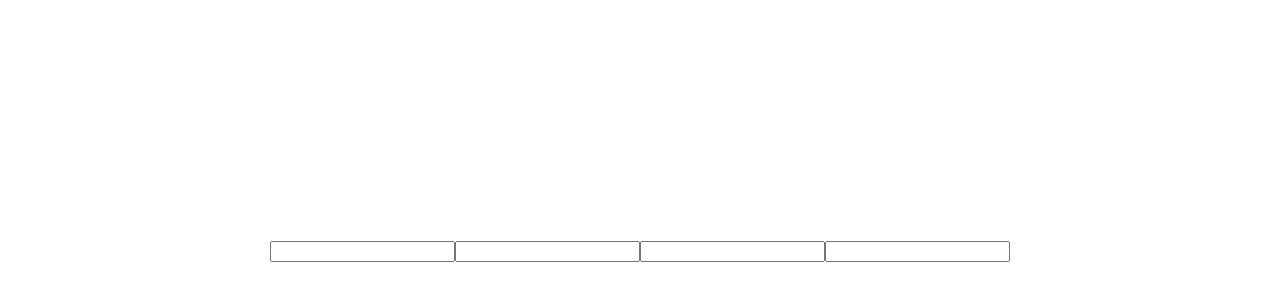
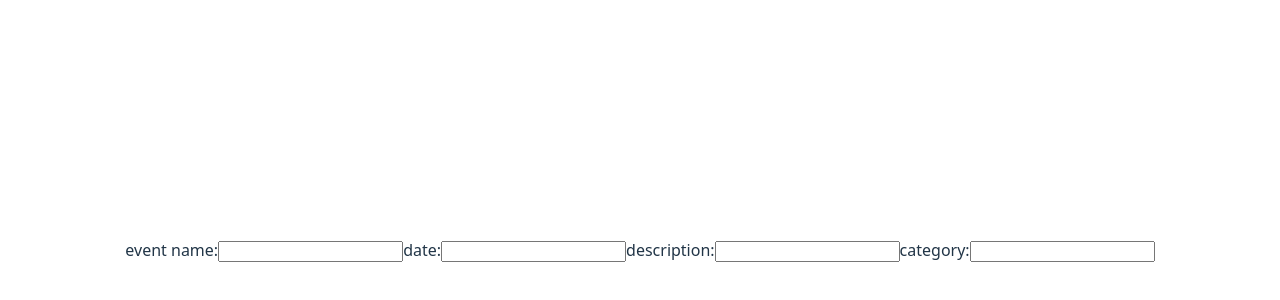
Before and after one commit to adrian-guzman-301/techtonica-assignments, a React (Vite) app in the folder eventonica/eventonica/: page / in a window 1280 px wide. Shown: the part 150-450 px from the top of the page. Built offline with nearby package versions, Linux system fonts and the light colour scheme.

Commit message:
edit form

```diff
--- a/eventonica/eventonica/src/components/Form.jsx
+++ b/eventonica/eventonica/src/components/Form.jsx
@@ -2,10 +2,13 @@ function Form() {
   return (
     <>
       <form action={`http://localhost:3000`}>
-        <label></label>
+        <label for="name">event name:</label>
         <input id="name"/>
-        <input id="date" />
+        <label for="date">date:</label>
+        <input id="date"/>
+        <label for="description">description:</label>
         <input id="description" />
+        <label for="category">category:</label>
         <input id="category" />
       </form>
     </>
```
